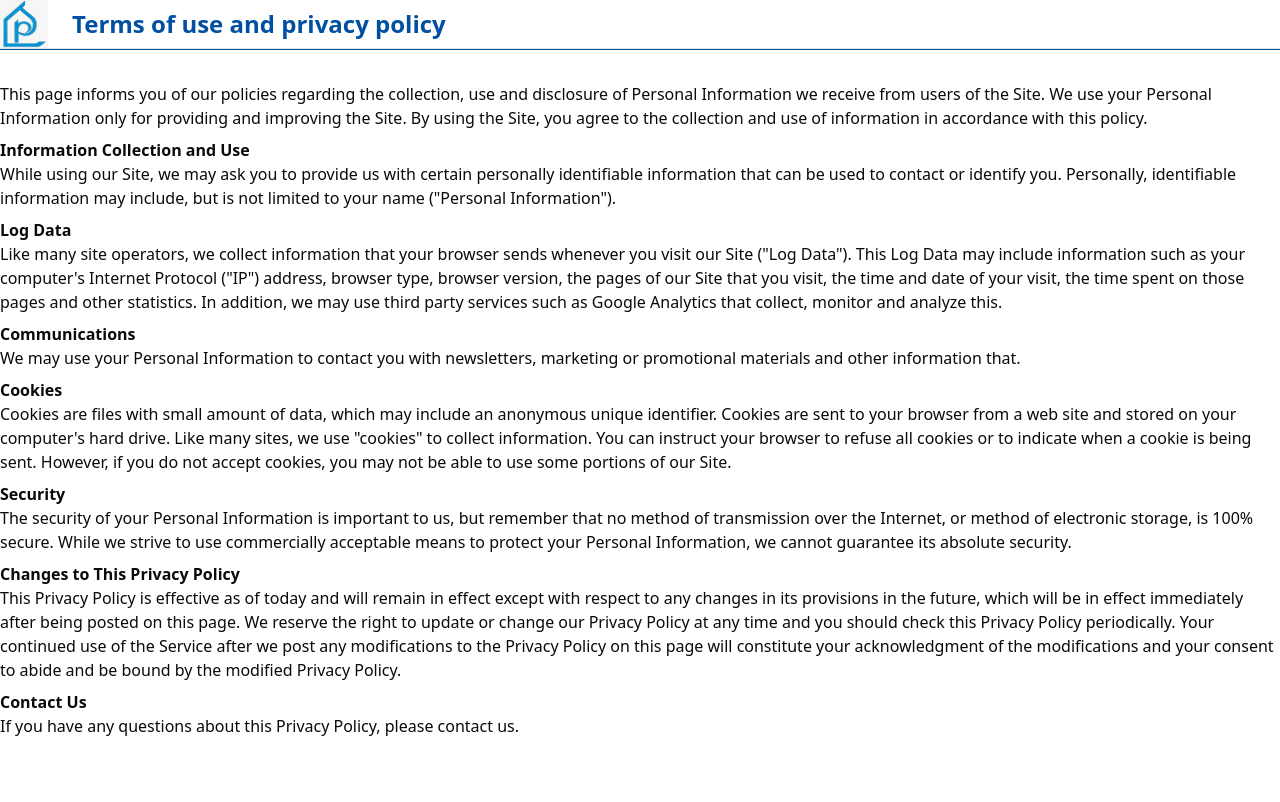
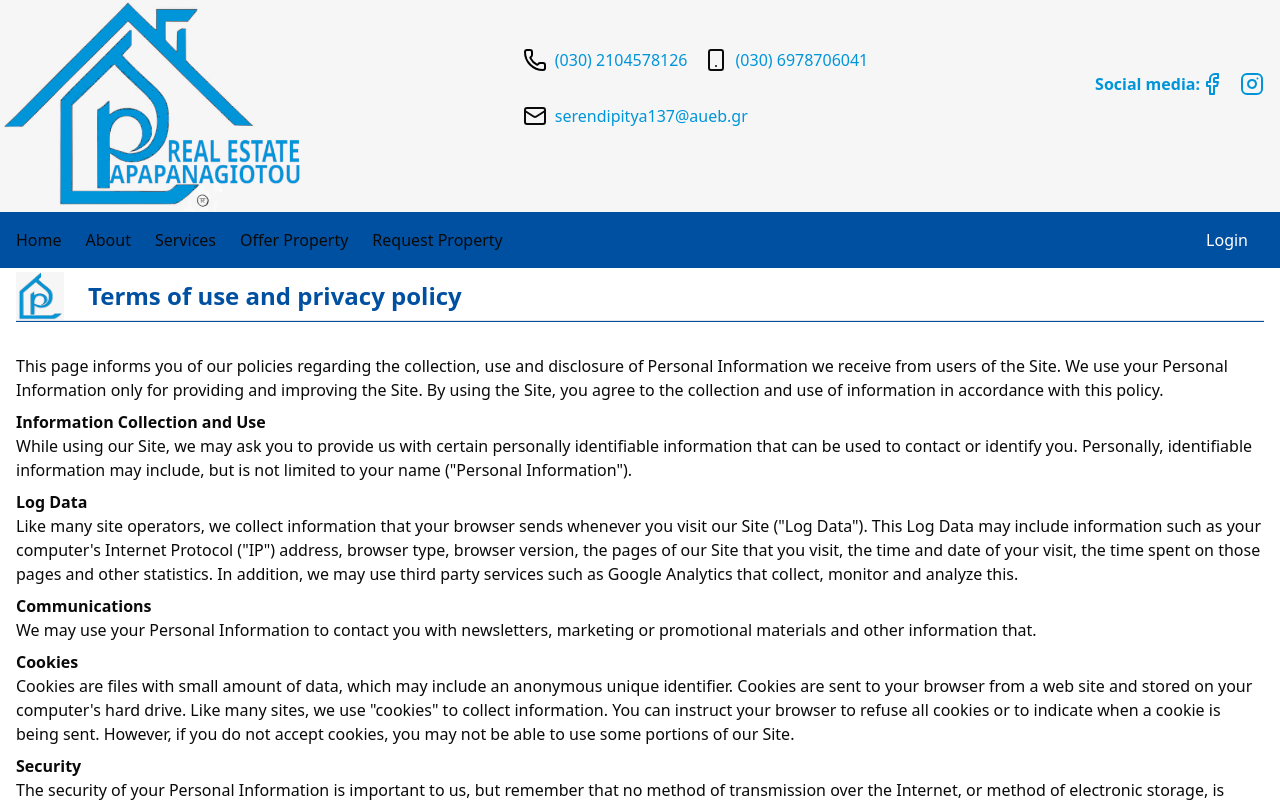
Before and after one commit to serendipity019/real-estate-web-app, a React (Vite) app in the folder frontend/: page /terms in a window 1280 px wide. Shown: the top 802 px of the page. Built offline with nearby package versions, Linux system fonts and the light colour scheme.

Commit message:
update minor: Make some small changes in App.tsx to have a small functionality the front-end for view Only purpose. Not work something yet.

```diff
--- a/frontend/src/App.tsx
+++ b/frontend/src/App.tsx
@@ -1,9 +1,7 @@
 import { BrowserRouter, Route, Routes } from 'react-router'
 import HomePage from './pages/HomePage'
 import NotFoundPage from './pages/NotFoundPage'
-import Footer from './components/layout/Footer'
 import TermsOfUseEn from './pages/en/TermsOfUse'
-import ContactInfoEl from './components/layout/ContactInfoEl'
 import AboutUsEn from './pages/en/AboutUs'
 import ServicesEn from './pages/en/Services'
 import AssignForm from './components/forms/AssignForm'
@@ -22,17 +20,15 @@ function App() {
       <BrowserRouter>
           <Routes>
             <Route index element={<HomePage />} />
-            <Route path="form-assign" element={<AssignForm/>} />
-            <Route path="form-request" element={<RequestForm/>}/>
-            <Route path='footer' element={<Footer/>} />
-            <Route path='terms' element={<TermsOfUseEn/>} />
-            <Route path="contact" element={<ContactInfoEl/>} />
-            <Route path="about" element={<AboutUsEn/>} />
-            <Route path="services" element={<ServicesEn/>} />
+            <Route path="form-assign" element={<MainLayout><AssignForm/></MainLayout>} />
+            <Route path="form-request" element={<MainLayout><RequestForm/></MainLayout>}/>
+            <Route path='terms' element={<MainLayout><TermsOfUseEn/></MainLayout>} />
+            <Route path="about" element={<MainLayout><AboutUsEn/></MainLayout>} />
+            <Route path="services" element={<MainLayout><ServicesEn/></MainLayout>} />
             <Route path='login' element={<LoginEn/>} />
             <Route path='dashboard' element={<MainLayout><DashboardPage/></MainLayout>} />
             <Route path='new-password-en' element={<NewPasswordEn/>} />
-            <Route path='*' element={<NotFoundPage/>} />
+            <Route path='*' element={<MainLayout><NotFoundPage/></MainLayout>} />
           </Routes>
       </BrowserRouter>
 
--- a/frontend/src/components/layout/MainLayout.tsx
+++ b/frontend/src/components/layout/MainLayout.tsx
@@ -1,4 +1,4 @@
-import Header from './HeaderEn';
+import HeaderEn from './HeaderEn';
 import Footer from './Footer';
 import type { ReactNode } from 'react';
 
@@ -7,7 +7,7 @@ const MainLayout = ({children}: {children: ReactNode}) => {
   return (
         <>
             <div className="flex flex-col min-h-screen">
-                <Header />
+                <HeaderEn />
                 <main className="flex-grow container mx-auto px-4 py-8">
                     {children}
                 </main>
--- a/frontend/src/pages/HomePage.tsx
+++ b/frontend/src/pages/HomePage.tsx
@@ -14,11 +14,11 @@ const HomePage = () => {
         Welcome to Papapanagiotou Real Estate
       </h1>
       <div className="grid md:grid-cols-2 gap-8 max-w-4xl mx-auto">
-        <Link to="/assign" className="bg-re-light p-6 rounded-lg hover:bg-re-dark hover:text-white">
+        <Link to="/form-assign" className="bg-re-light p-6 rounded-lg hover:bg-re-dark hover:text-white">
           <h2 className="text-2xl font-semibold mb-4">Offer a Property</h2>
           <p>Sell or rent your property with our professional services</p>
         </Link>
-        <Link to="/request" className="bg-re-light p-6 rounded-lg hover:bg-re-dark hover:text-white">
+        <Link to="/form-request" className="bg-re-light p-6 rounded-lg hover:bg-re-dark hover:text-white">
           <h2 className="text-2xl font-semibold mb-4">Request a Property</h2>
           <p>Find your dream property with our assistance</p>
         </Link>
```
